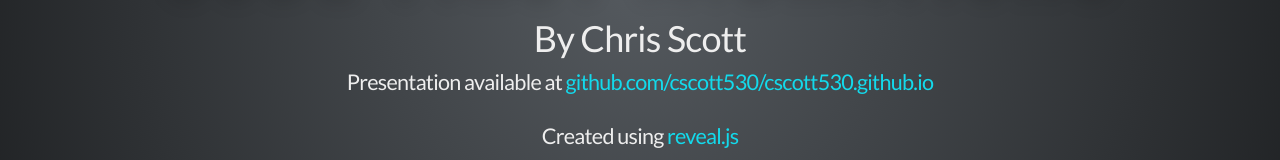
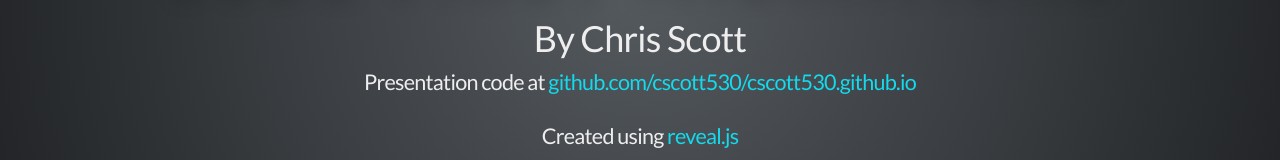
Before and after one commit to cscott530/cscott530.github.io, a website: page ef6-codefirst.html in a window 1280 px wide. Shown: the part 415-575 px from the top of the page. Drawn offline with Linux system fonts and the light colour scheme.

Commit message:
changed wording.

```diff
--- a/ef6-codefirst.html
+++ b/ef6-codefirst.html
@@ -51,7 +51,7 @@
 						By Chris Scott
 					</p>
 					<p>
-						<small>Presentation available at <a href="https://github.com/cscott530/cscott530.github.io">github.com/cscott530/cscott530.github.io</a></small>
+						<small>Presentation code at <a href="https://github.com/cscott530/cscott530.github.io">github.com/cscott530/cscott530.github.io</a></small>
 					</p>
 					<p>
 						<small>Created using <a href="https://github.com/hakimel/reveal.js">reveal.js</a></small>
```
